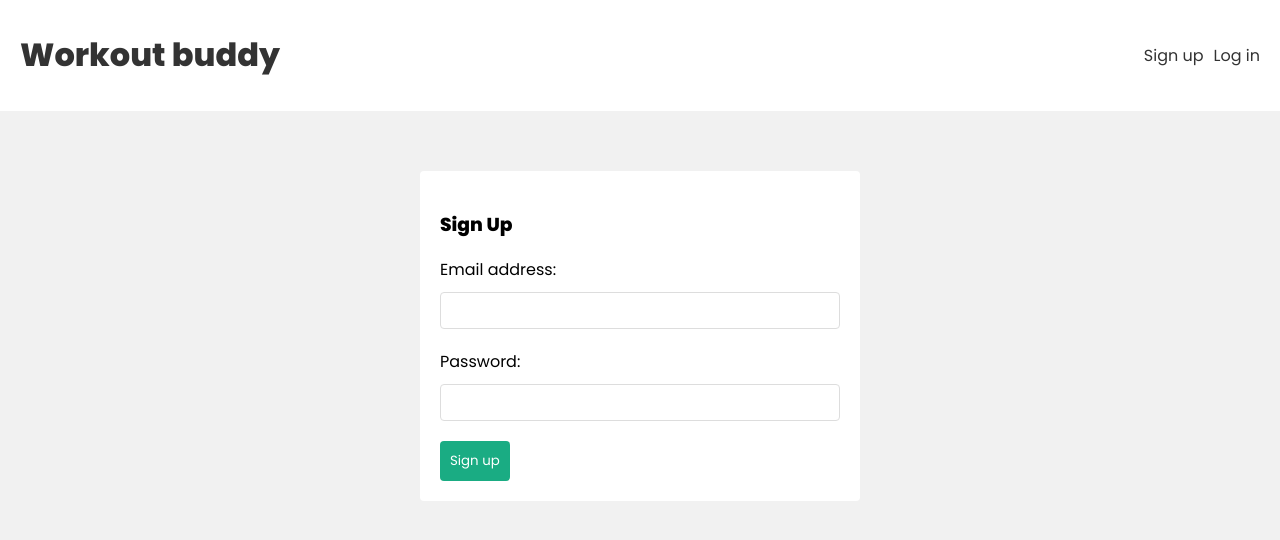
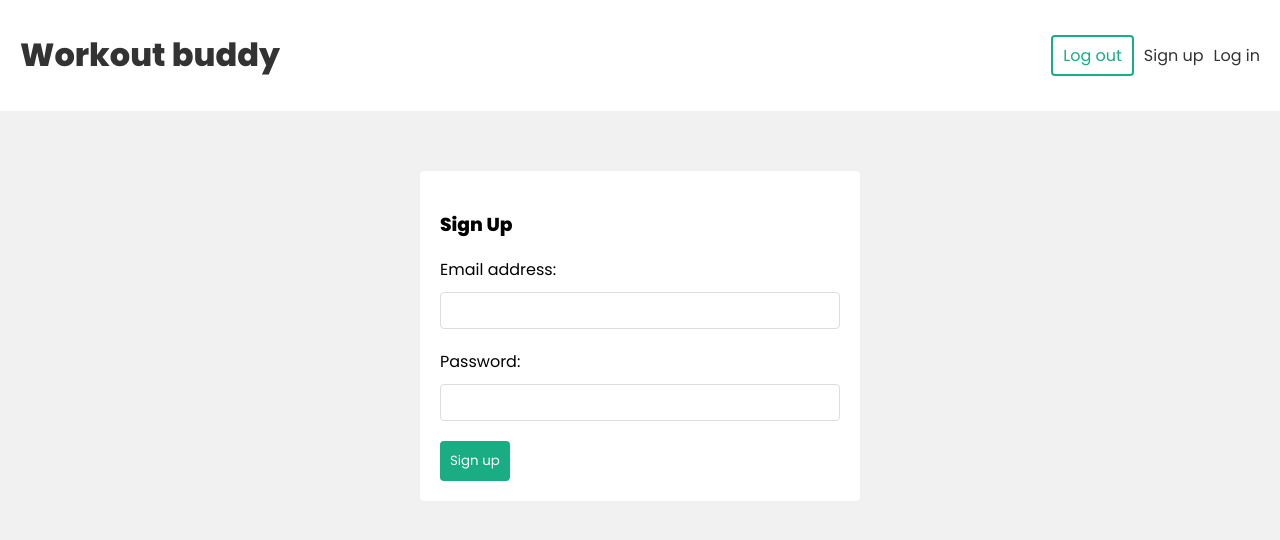
Before and after one commit to nathang0147/Workout_Tracker, a React (Create React App) app in the folder front-end/: page /signup in a window 1280 px wide. Shown: the top 540 px of the page. Built offline with nearby package versions, Linux system fonts and the light colour scheme; the HTML template or start-up script is replaced by a standard one.

Commit message:
Logout hook

```diff
--- /dev/null
+++ b/front-end/src/Hook/useLogout.js
@@ -0,0 +1,17 @@
+//logout is global stage is null
+//json web token is removed from local storage
+
+import useAuthContext from "./useAuthContext";
+
+export const useLogout = () => {
+    const {dispatch} = useAuthContext();
+    const logout = () => {
+        // remove user(token) from local storage
+        localStorage.removeItem('user');
+
+        //dispatch to remove user from global state
+        dispatch({type: 'LOGOUT'});
+    }
+
+    return {logout};
+}
--- a/front-end/src/component/Navbar.js
+++ b/front-end/src/component/Navbar.js
@@ -1,6 +1,13 @@
 import {Link} from "react-router-dom";
+import {useLogout} from "../Hook/useLogout";
 
 const Navbar = () => {
+    const {logout} = useLogout();
+
+    const handleClick = () => {
+        logout();
+    }
+
     return (
         <header>
             <div className="container">
@@ -9,6 +16,10 @@
 
                 </Link>
                 <nav>
+                    <div>
+                        <button onClick={handleClick}>Log out</button>
+                    </div>
+
                     <div>
                         <Link to="/signup">Sign up</Link>
                         <Link to="/login">Log in</Link>
```
